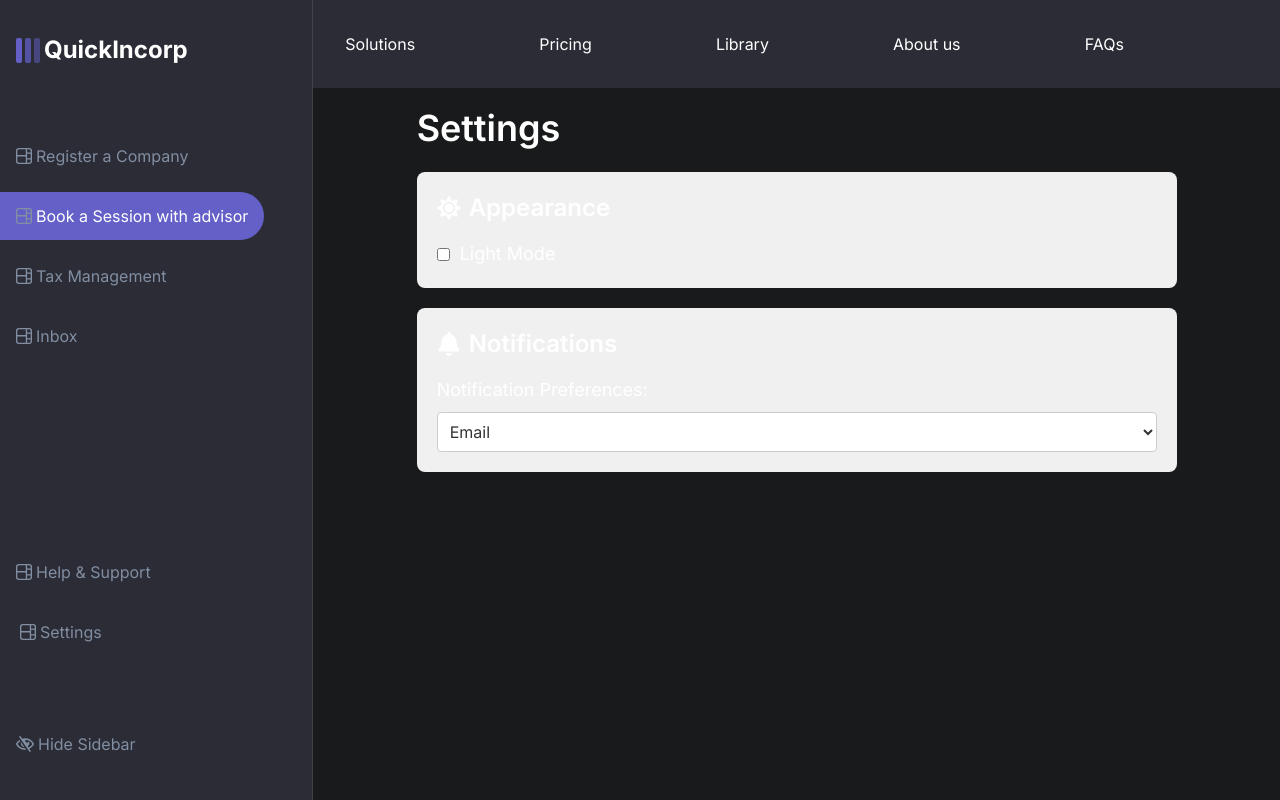
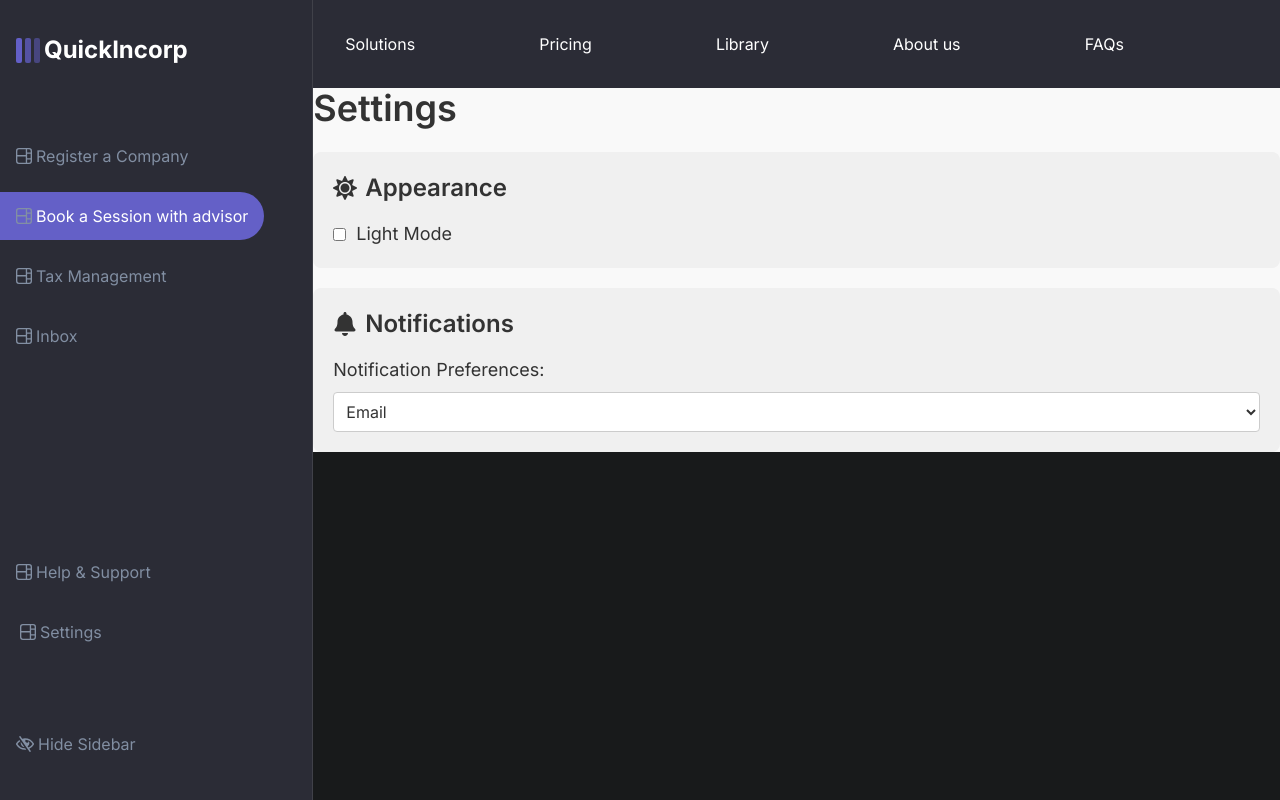
Before and after one commit to ksingh62/quick-incorp-app, a Next.js app: page /prototype/settings in a window 1280 px wide. Built offline with nearby package versions, Linux system fonts and the light colour scheme; no server answers.

Commit message:
updated the code ,, fixed light/dark mode

```diff
--- a/src/app/prototype/settings/page.js
+++ b/src/app/prototype/settings/page.js
@@ -1,7 +1,6 @@
 "use client";
 import React, { useState, useEffect } from "react";
 import "./settings.css";
-import "./global.css";
 import Layout from "@/components/Layout";
 import { FaMoon, FaSun, FaBell, FaEnvelope, FaMobileAlt } from "react-icons/fa";
 
@@ -12,13 +11,11 @@ const Settings = () => {
   useEffect(() => {
     const storedDarkMode = localStorage.getItem("darkMode") === "true";
     setDarkMode(storedDarkMode);
-    document.documentElement.classList.toggle("dark", storedDarkMode);
   }, []);
 
   const handleDarkModeToggle = () => {
     setDarkMode(!darkMode);
     localStorage.setItem("darkMode", !darkMode);
-    document.documentElement.classList.toggle("dark", !darkMode);
   };
 
   const handleNotificationChange = (event) => {
@@ -28,7 +25,9 @@ const Settings = () => {
 
   return (
     <Layout>
-      <div className="settings-container mx-auto">
+      <div
+        className={`settings-container mx-auto ${darkMode ? "dark" : "light"}`}
+      >
         <h2 className="text-4xl font-semibold mb-6">Settings</h2>
 
         <div className="settings-section">
--- a/src/app/prototype/settings/settings.css
+++ b/src/app/prototype/settings/settings.css
@@ -9,20 +9,14 @@
   --input-bg-dark: #444;
 }
 
-body.light {
+.settings-container.light {
   background-color: var(--background-light);
   color: var(--color-light);
 }
 
-body.dark {
+.settings-container.dark {
   background-color: var(--background-dark);
   color: var(--color-dark);
-}
-
-.settings-container {
-  max-width: 800px;
-  padding: 20px;
-  background-color: inherit;
 }
 
 .settings-section {
@@ -32,16 +26,16 @@ body.dark {
   border-radius: 8px;
 }
 
-body.dark .settings-section {
+.settings-container.dark .settings-section {
   background-color: var(--section-bg-dark);
 }
 
 .settings-section h3 {
-  color: inherit;
+  color: var(--color-light);
 }
 
-body.dark .settings-section h3 {
-  color: inherit;
+.settings-container.dark .settings-section h3 {
+  color: var(--color-dark);
 }
 
 .settings-option input {
@@ -49,7 +43,11 @@ body.dark .settings-section h3 {
 }
 
 .settings-option span {
-  color: inherit;
+  color: var(--color-light);
+}
+
+.settings-container.dark .settings-option span {
+  color: var(--color-dark);
 }
 
 select {
@@ -61,7 +59,7 @@ select {
   width: 100%;
 }
 
-body.dark select {
+.settings-container.dark select {
   background-color: var(--input-bg-dark);
   color: var(--color-dark);
 }
@@ -71,7 +69,7 @@ select option {
   color: var(--color-light);
 }
 
-body.dark select option {
+.settings-container.dark select option {
   background-color: var(--input-bg-dark);
   color: var(--color-dark);
 }
```
